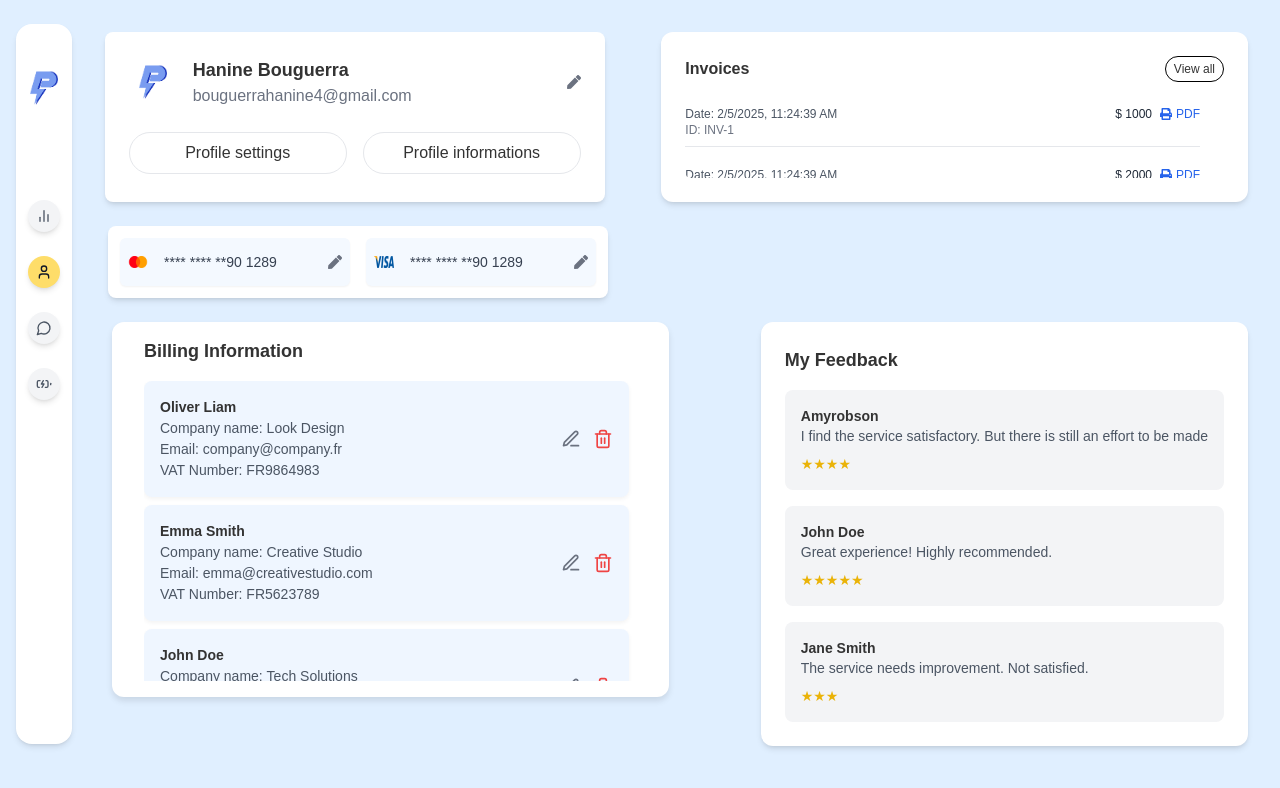
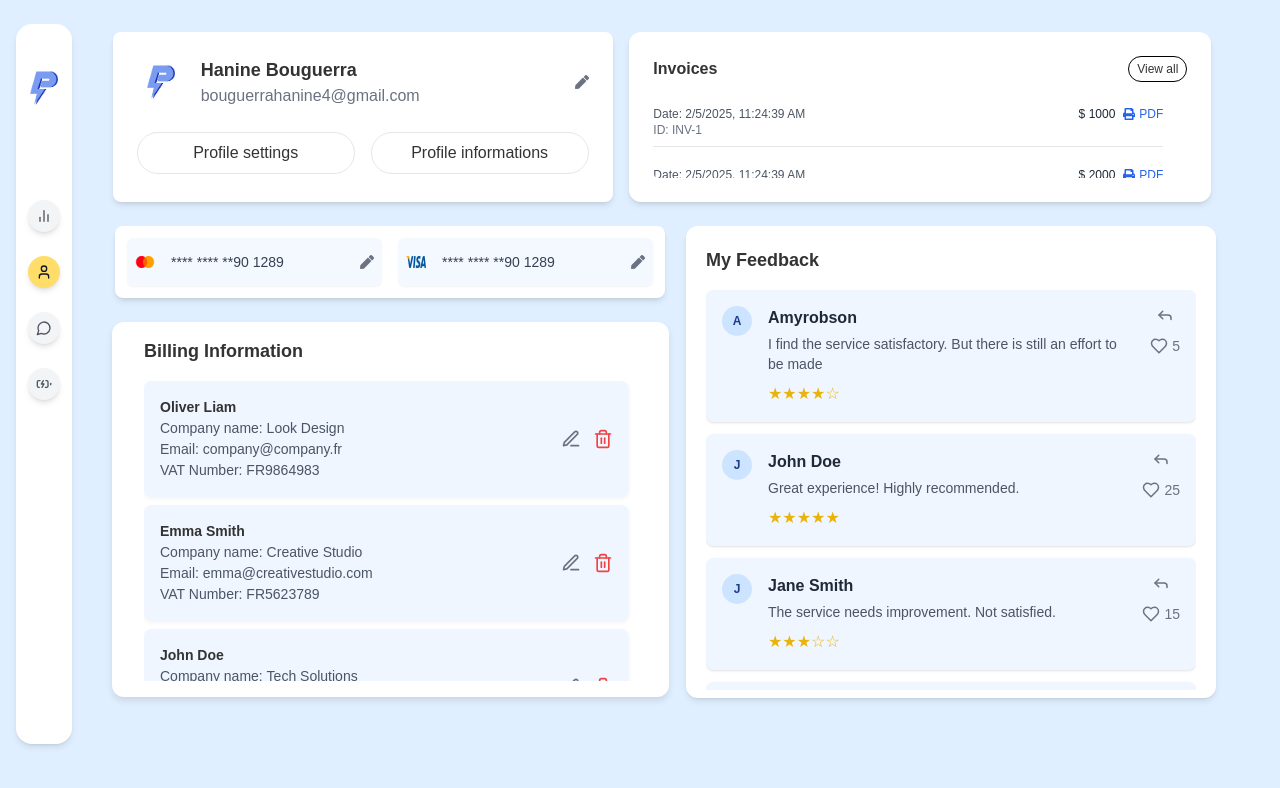
Before and after one commit to HanineBgr/SafyPower, a Next.js app: page /auth/profile in a window 1280 px wide. Shown: the top 788 px of the page. Built offline with nearby package versions, Linux system fonts and the light colour scheme.

Commit message:
profile screen done

```diff
--- a/src/components/Feedback.js
+++ b/src/components/Feedback.js
@@ -1,21 +1,192 @@
-import React from "react";
+import React, { useState } from "react";
+import { Heart, Reply, Send } from "lucide-react";
 
 const FeedbackSection = () => {
-  const feedbacks = [
-    { name: "Amyrobson", text: "I find the service satisfactory. But there is still an effort to be made", rating: 4 },
-    { name: "John Doe", text: "Great experience! Highly recommended.", rating: 5 },
-    { name: "Jane Smith", text: "The service needs improvement. Not satisfied.", rating: 3 },
-  ];
+  const [feedbacks, setFeedbacks] = useState([
+    {
+      id: 1,
+      name: "Amyrobson",
+      text: "I find the service satisfactory. But there is still an effort to be made",
+      rating: 4,
+      likes: 5,
+      liked: false,
+      replies: [],
+    },
+    {
+      id: 2,
+      name: "John Doe",
+      text: "Great experience! Highly recommended.",
+      rating: 5,
+      likes: 25,
+      liked: false,
+      replies: [],
+    },
+    {
+      id: 3,
+      name: "Jane Smith",
+      text: "The service needs improvement. Not satisfied.",
+      rating: 3,
+      likes: 15,
+      liked: false,
+      replies: [],
+    },
+    {
+      id: 4,
+      name: "Emily Davis",
+      text: "Fantastic customer service. I really appreciate it.",
+      rating: 5,
+      likes: 12,
+      liked: false,
+      replies: [],
+    },
+  ]);
+
+  const [replyingTo, setReplyingTo] = useState(null);
+  const [replyText, setReplyText] = useState("");
+
+  const toggleLike = (id) => {
+    setFeedbacks((prevFeedbacks) =>
+      prevFeedbacks.map((feedback) =>
+        feedback.id === id
+          ? {
+              ...feedback,
+              liked: !feedback.liked,
+              likes: feedback.liked ? feedback.likes - 1 : feedback.likes + 1,
+            }
+          : feedback
+      )
+    );
+  };
+
+  const handleReply = (id) => {
+    setReplyingTo(replyingTo === id ? null : id);
+  };
+
+  const submitReply = (id) => {
+    if (replyText.trim()) {
+      setFeedbacks((prevFeedbacks) =>
+        prevFeedbacks.map((feedback) =>
+          feedback.id === id
+            ? {
+                ...feedback,
+                replies: [...feedback.replies, replyText],
+              }
+            : feedback
+        )
+      );
+      setReplyText("");
+      setReplyingTo(null);
+    }
+  };
 
   return (
-    <div className="bg-white p-6 shadow-md rounded-xl">
-      <h2 className="text-lg font-bold">My Feedback</h2>
-      <div className="mt-4 space-y-4">
-        {feedbacks.map((feedback, index) => (
-          <div key={index} className="p-4 bg-gray-100 rounded-lg">
-            <h3 className="text-sm font-bold">{feedback.name}</h3>
-            <p className="text-sm text-gray-600">{feedback.text}</p>
-            <p className="mt-2 text-sm text-yellow-500">{"★".repeat(feedback.rating)}</p>
+    <div
+      className="bg-white shadow-md rounded-xl mx-auto"
+      style={{
+        width: "530px",
+        height: "472px",
+        padding: "20px",
+      }}
+    >
+      <h2 className="text-lg font-bold mb-4">My Feedback</h2>
+      <div
+        className="scrollbar-thin overflow-auto space-y-3"
+        style={{
+          maxHeight: "400px",
+        }}
+      >
+        {feedbacks.map((feedback) => (
+          <div
+            key={feedback.id}
+            className="p-4 bg-blue-50 rounded-lg shadow flex flex-col space-y-3"
+          >
+            <div className="flex items-start space-x-4">
+              {/* Profile Avatar */}
+              <div
+                className="rounded-full flex items-center justify-center"
+                style={{
+                  width: "30px",
+                  height: "30px",
+                  backgroundColor: "#cce4ff",
+                  fontSize: "12px",
+                  fontWeight: "bold",
+                  color: "#1e3a8a",
+                }}
+              >
+                {feedback.name[0]}
+              </div>
+
+              {/* Feedback Content */}
+              <div className="flex-1">
+                <h3 className="text-base font-bold text-gray-800">
+                  {feedback.name}
+                </h3>
+                <p className="text-sm text-gray-600 mt-1">{feedback.text}</p>
+                <div className="mt-2 flex items-center space-x-1 text-yellow-500 text-base">
+                  {"★".repeat(feedback.rating)}
+                  {"☆".repeat(5 - feedback.rating)}
+                </div>
+              </div>
+
+              {/* Actions */}
+              <div className="flex flex-col items-center space-y-3">
+                <button
+                  className="text-gray-500 hover:text-gray-700"
+                  onClick={() => handleReply(feedback.id)}
+                >
+                  <Reply size={18} />
+                </button>
+                <button
+                  className={`flex items-center space-x-1 ${
+                    feedback.liked ? "text-pink-500" : "text-gray-500"
+                  } hover:text-pink-500`}
+                  onClick={() => toggleLike(feedback.id)}
+                >
+                  <Heart
+                    size={18}
+                    fill={feedback.liked ? "currentColor" : "none"}
+                  />
+                  <span className="text-sm">{feedback.likes}</span>
+                </button>
+              </div>
+            </div>
+
+            {/* Reply Section */}
+            {replyingTo === feedback.id && (
+              <div className="mt-2 flex items-center bg-white rounded-lg p-2 shadow">
+                <textarea
+                  className="w-full p-1 bg-transparent focus:outline-none text-sm"
+                  rows="1"
+                  placeholder="Write your reply..."
+                  value={replyText}
+                  onChange={(e) => setReplyText(e.target.value)}
+                  style={{
+                    resize: "none",
+                    height: "28px", // Reduced height
+                  }}
+                />
+                <button
+                  className="ml-2 text-blue-500 hover:text-blue-700"
+                  onClick={() => submitReply(feedback.id)}
+                >
+                  <Send size={16} /> {/* Smaller size and no circle */}
+                </button>
+              </div>
+            )}
+
+            {/* Display Replies */}
+            {feedback.replies.length > 0 && (
+              <div className="mt-2 space-y-2">
+                {feedback.replies.map((reply, index) => (
+                  <div
+                    key={index}
+                    className="p-2 bg-gray-100 rounded-lg text-sm text-gray-800"
+                  >
+                    {reply}
+                  </div>
+                ))}
+              </div>
+            )}
           </div>
         ))}
       </div>
--- a/src/components/paymentCard.js
+++ b/src/components/paymentCard.js
@@ -3,8 +3,9 @@ import { FaPen } from "react-icons/fa";
 
 const PaymentCards = () => {
   return (
-    <div className="bg-white p-3 rounded-lg shadow-md mx-auto" style={{ width: '500px' }}> {/* Manually adjustable width */}
+    <div className="bg-white p-3 rounded-lg shadow-md mx-auto" style={{ width: '550px' }}> {/* Augmented width */}
       <div className="grid grid-cols-2 gap-4">
+
         {/* Amex */}
         <div className="flex items-center justify-between bg-[#f4f9ff] p-2 rounded-md shadow-sm h-12">
           <div className="flex items-center gap-4">
@@ -30,6 +31,7 @@ const PaymentCards = () => {
           </div>
           <FaPen className="text-gray-500 cursor-pointer text-sm" />
         </div>
+
       </div>
     </div>
   );
--- a/src/components/profileCard.js
+++ b/src/components/profileCard.js
@@ -124,7 +124,7 @@ const ProfileCard = () => {
               <span className="font-bold">Mobile phone:</span> +33 656 64 14 18
             </p>
             <p className="text-gray-800">
-              <span className="font-bold">Email:</span> email.mail@gmail.fr
+              <span className="font-bold">Email:</span> omar.hip@gmail.fr
             </p>
             <p className="text-gray-800">
               <span className="font-bold">Address:</span> 23 voie du succès 3000
--- a/src/views/auth/profile.jsx
+++ b/src/views/auth/profile.jsx
@@ -17,30 +17,35 @@ const ProfileScreen = () => {
         {/* Top Section: Profile Card and Invoices */}
         <div className="grid grid-cols-3 gap-4">
           {/* Profile Card */}
-          <div className="col-span-2 -ml-40">
+          <div className="col-span-2 -ml-36">
             <ProfileCard />
           </div>
 
           {/* Invoices Card */}
-          <div className="-ml-48">
+          <div
+            className="-ml-56"
+            style={{
+              width: "582px",
+            }}
+          >
             <InvoicesCard />
           </div>
         </div>
 
         {/* Payment Methods Section */}
-        <div className="mt-6 -ml-[564px]">
+        <div className="mt-6 -ml-[500px]">
           <PaymentCards />
         </div>
 
-        {/* Bottom Section: Billing Info Moved Slightly to the Left & Feedback on Right */}
-        <div className="mt-6 grid grid-cols-3 gap-6">
-          {/* Billing Information (Moved Slightly to the Left) */}
-          <div className="ml-20"> {/* Adjusted to move BillingInfo slightly left */}
+        {/* Bottom Section: Billing Info & Feedback */}
+        <div className="mt-6 grid grid-cols-3 gap-6 relative">
+          {/* Billing Information */}
+          <div className="ml-20">
             <BillingInfo />
           </div>
 
           {/* Feedback Section */}
-          <div className="col-span-2 flex justify-end">
+          <div className="absolute right-8 -mt-24">
             <FeedbackSection />
           </div>
         </div>
```
